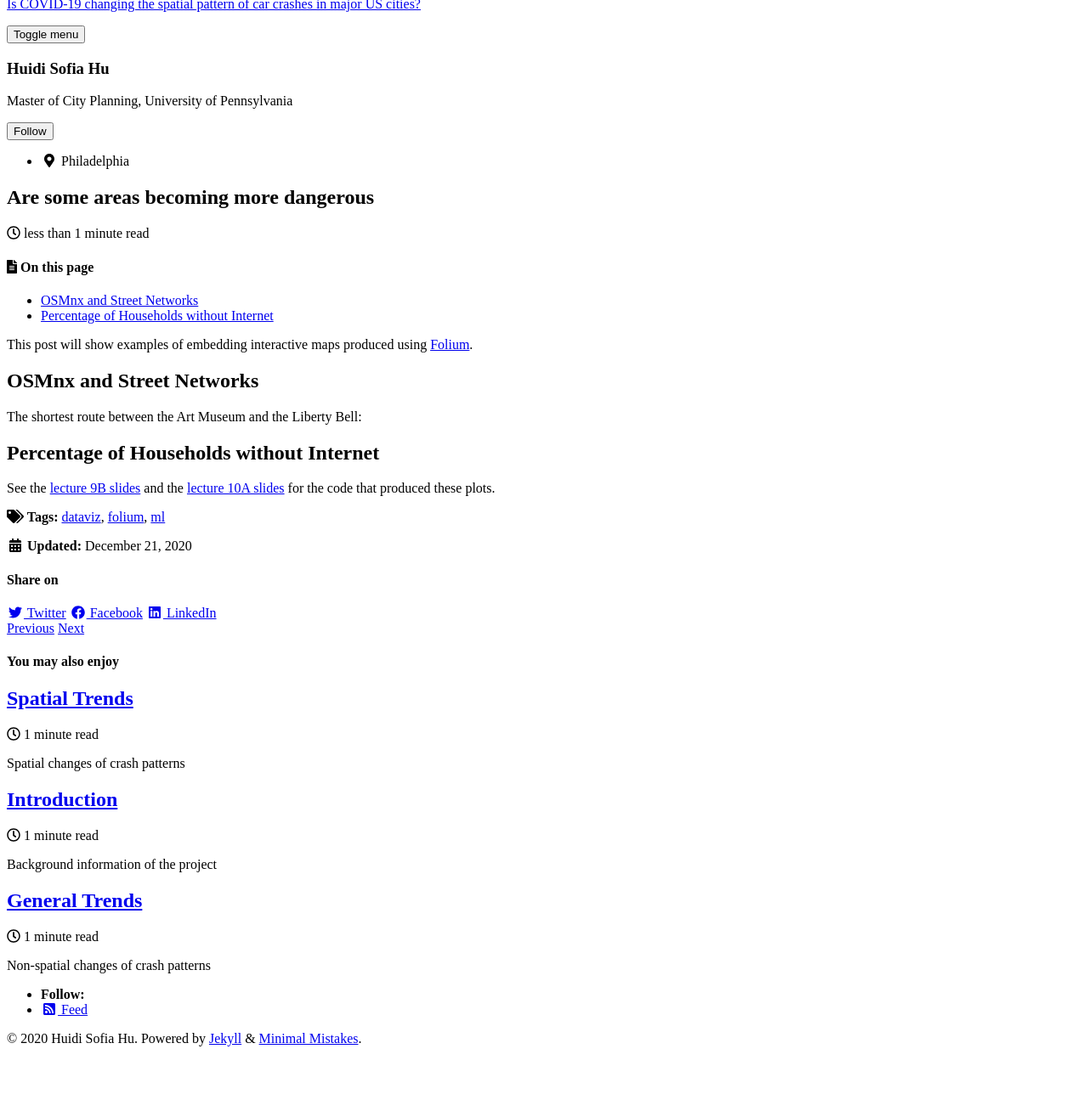
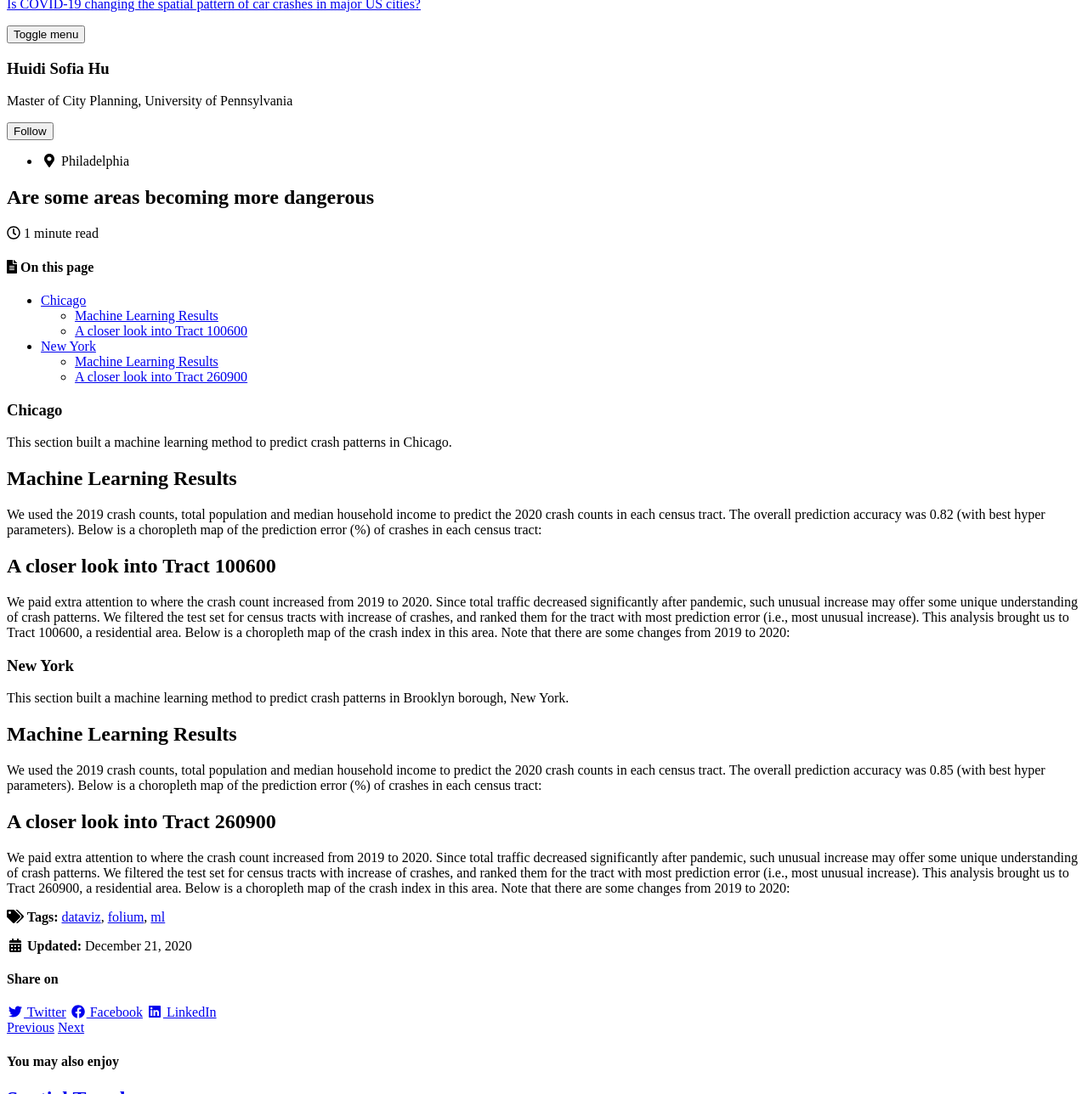
Before and after one commit to sofia-hu/CPLN672, a Jekyll site: the page built from _posts/2020-12-21-Are-some-areas-becoming-more-dangerous.md, in a window 1280 px wide and 1400 px high, cut to the strip 112-1400 px from the top of the window. Shown: the whole strip at 85% size. Built offline with Jekyll 4.4.1, drawn with Linux system fonts in a browser that asks for light colours; cached includes are drawn as plain includes; nearby versions of some CDN libraries.

Commit message:
Update 2020-12-21-Are-some-areas-becoming-more-dangerous.md

```diff
--- a/_posts/2020-12-21-Are-some-areas-becoming-more-dangerous.md
+++ b/_posts/2020-12-21-Are-some-areas-becoming-more-dangerous.md
@@ -4,23 +4,50 @@ date: 2020-12-21
 published: true
 tags: [dataviz, ml, folium]
 excerpt: "A machine learning analysis"
+hv-loader:
+  hv-chart-1: "charts/chierror_map.html"
+  hv-chart-2: "charts/nyerror_map.html"
 folium-loader:
   folium-chart-1: ["charts/foliumchi2020", "400"]
-  folium-chart-2: ["charts/percent_no_internet.html", "400"]
+  folium-chart-2: ["charts/foliumchi2019", "400"]
+  folium-chart-3: ["charts/foliumny2020", "400"]
+  folium-chart-4: ["charts/foliumny2019", "400"]
 toc: true
 toc_sticky: true
 ---
 
-This post will show examples of embedding interactive maps produced using [Folium](https://github.com/python-visualization/folium).
+# Chicago
 
-## OSMnx and Street Networks
+This section built a machine learning method to predict crash patterns in Chicago.
 
-The shortest route between the Art Museum and the Liberty Bell:
+## Machine Learning Results
+
+We used the 2019 crash counts, total population and median household income to predict the 2020 crash counts in each census tract. The overall prediction accuracy was 0.82 (with best hyper parameters). Below is a choropleth map of the prediction error (%) of crashes in each census tract:
+
+<div id="hv-chart-1"></div>
+
+## A closer look into Tract 100600
+
+We paid extra attention to where the crash count increased from 2019 to 2020. Since total traffic decreased significantly after pandemic, such unusual increase may offer some unique understanding of crash patterns. We filtered the test set for census tracts with increase of crashes, and ranked them for the tract with most prediction error (i.e., most unusual increase). This analysis brought us to Tract 100600, a residential area. Below is a choropleth map of the crash index in this area. Note that there are some changes from 2019 to 2020:
 
 <div id="folium-chart-1"></div>
 
-## Percentage of Households without Internet
-
 <div id="folium-chart-2"></div>
 
-See the [lecture 9B slides](https://musa-550-fall-2020.github.io/slides/lecture-9B.html) and the [lecture 10A slides](https://musa-550-fall-2020.github.io/slides/lecture-10A.html) for the code that produced these plots.
+# New York
+
+This section built a machine learning method to predict crash patterns in Brooklyn borough, New York.
+
+## Machine Learning Results
+
+We used the 2019 crash counts, total population and median household income to predict the 2020 crash counts in each census tract. The overall prediction accuracy was 0.85 (with best hyper parameters). Below is a choropleth map of the prediction error (%) of crashes in each census tract:
+
+<div id="hv-chart-2"></div>
+
+## A closer look into Tract 260900
+
+We paid extra attention to where the crash count increased from 2019 to 2020. Since total traffic decreased significantly after pandemic, such unusual increase may offer some unique understanding of crash patterns. We filtered the test set for census tracts with increase of crashes, and ranked them for the tract with most prediction error (i.e., most unusual increase). This analysis brought us to Tract 260900, a residential area. Below is a choropleth map of the crash index in this area. Note that there are some changes from 2019 to 2020:
+
+<div id="folium-chart-3"></div>
+
+<div id="folium-chart-4"></div>
```
